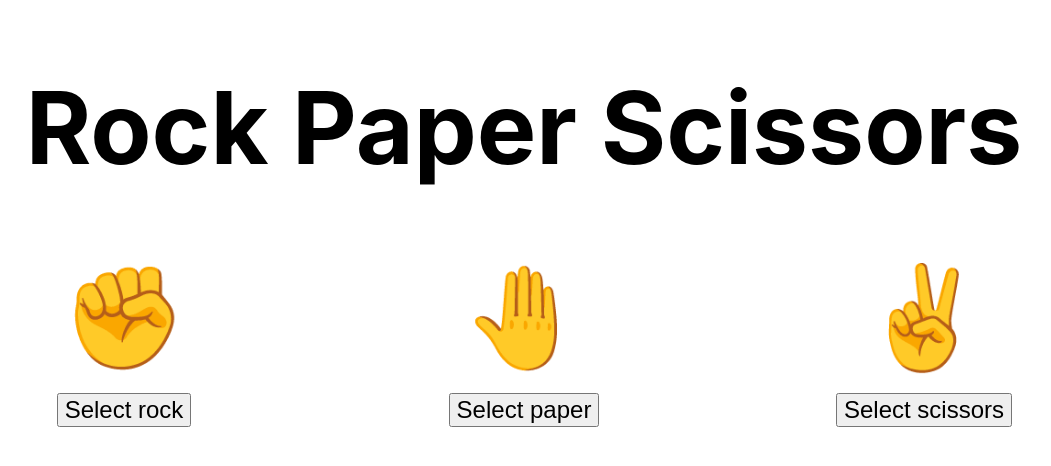
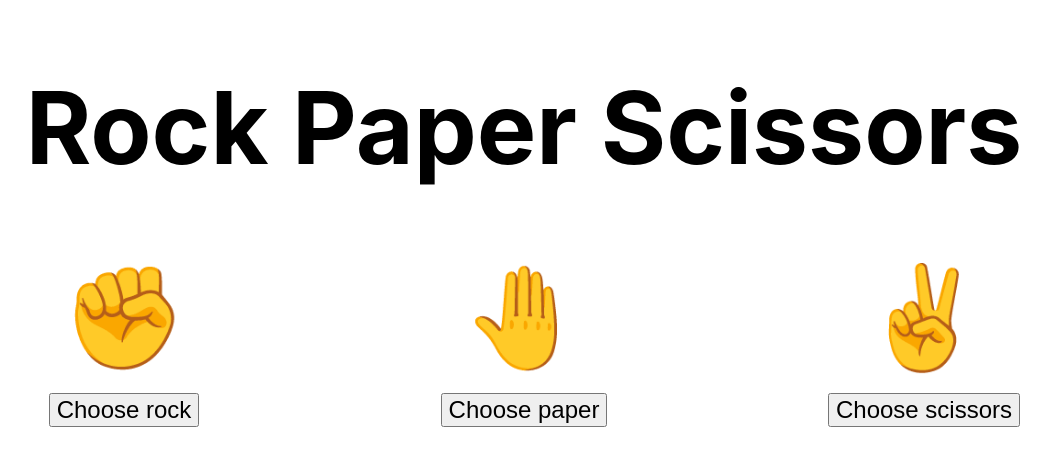
Before and after one commit to jonathanmcchesney/react-paper-scissors, a React (Create React App) app: page / in a window 1280 px wide. Shown: the top 466 px of the page, without its empty margins (116-1167 px from the left). Built offline with nearby package versions, Linux system fonts and the light colour scheme.

Commit message:
Update wording and remove unused test file
Signed-off-by: Erin Hughes <Erin.Hughes@ibm.com>

```diff
--- a/src/components/GameOption/GameOption.js
+++ b/src/components/GameOption/GameOption.js
@@ -30,7 +30,7 @@ class GameOption extends Component {
             return (
                 <div className='option-container'>
                     <span role='img' aria-label={this.props.type} className='option-emoji'>{emoji}</span>
-                    <button className='option-button' value={this.props.type} onClick={this.handleClick}>Select {this.props.type}</button>
+                    <button className='option-button' value={this.props.type} onClick={this.handleClick}>Choose {this.props.type}</button>
                 </div>
             )
         } else {
```
Also changed, not shown: 1 other file (tests, documents, lock files or other folders).
